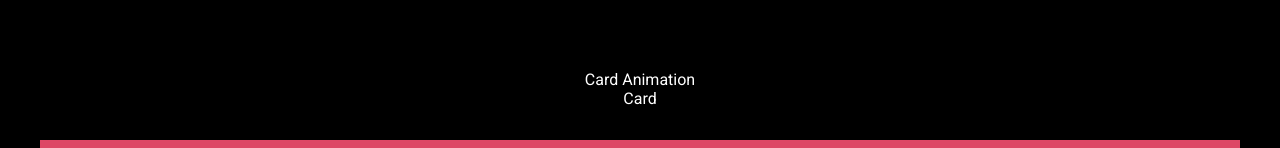
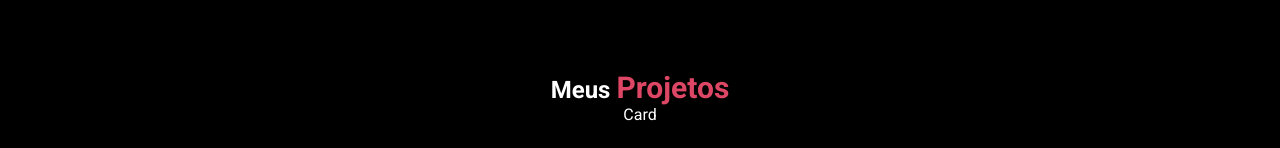
Before and after one commit to nadiduno/portfolioComunidadeToti, a React (Vite) app: page / in a window 1280 px wide. Shown: the part 1179-1327 px from the top of the page. Built offline with nearby package versions, Linux system fonts and the light colour scheme.

Commit message:
Update Card Animation

```diff
--- /dev/null
+++ b/jsconfig.json
@@ -0,0 +1 @@
+{"typings":"typings/","compilerOptions":{"module":"commonjs","target":"es2017"}}
--- a/src/components/CardAnimation.module.css
+++ b/src/components/CardAnimation.module.css
@@ -1,3 +1,9 @@
 .containercard{
     margin: auto;
 }
+
+.containercard span{
+    color: var(--color3);
+    font-size: 30px;
+
+}
--- a/src/components/CardAnimation.tsx
+++ b/src/components/CardAnimation.tsx
@@ -3,7 +3,7 @@ import styles from './CardAnimation.module.css'
 export function CardAnimation () {
     return(
         <div className={styles.containercard}>
-            Card Animation
+            <h2>Meus <span>Projetos</span></h2>
         </div>
     )
 }
```
